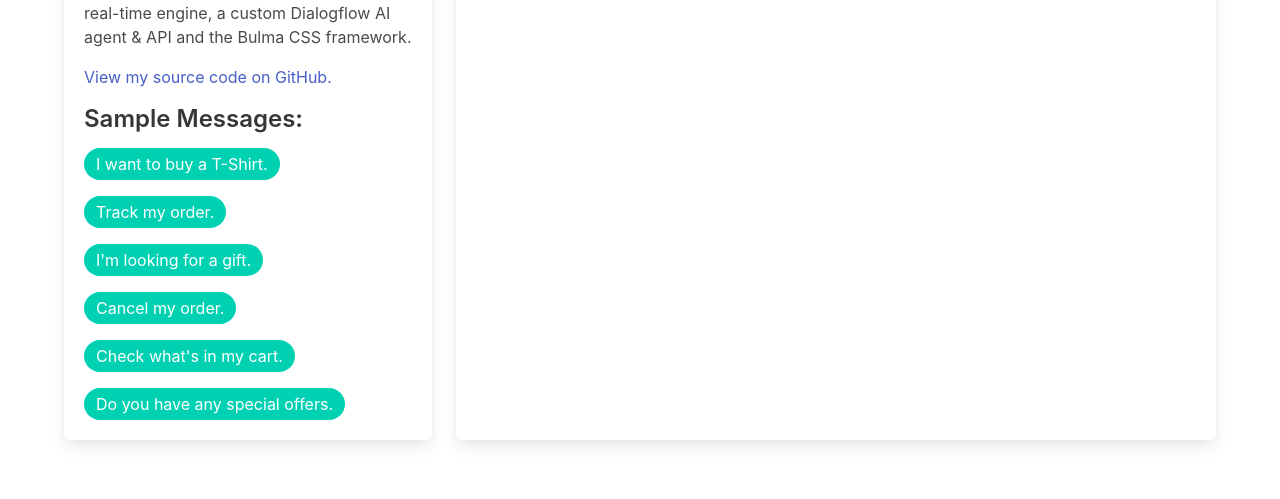
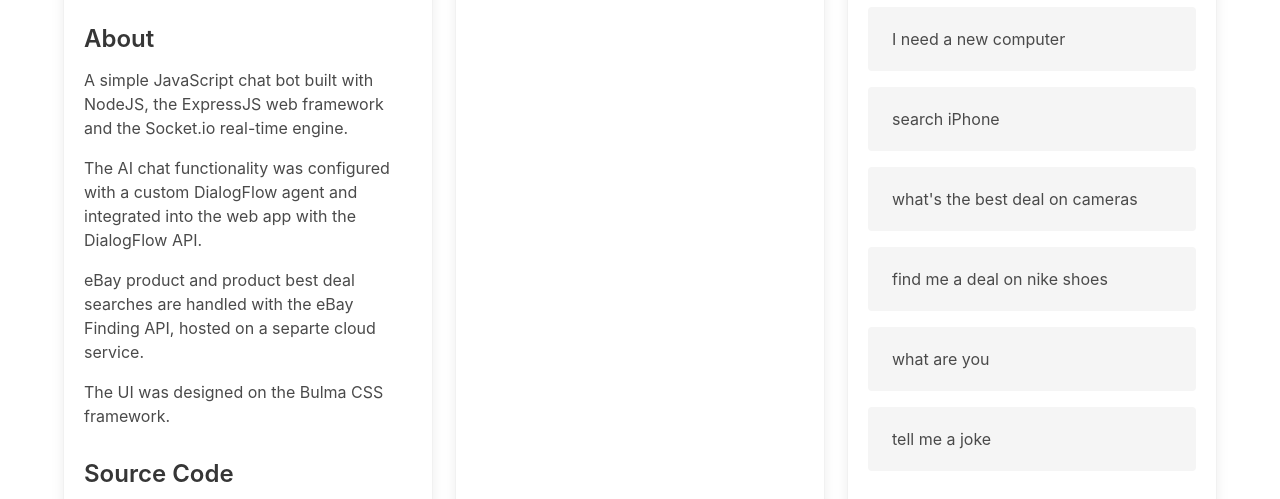
Before and after one commit to christylaguardia-student/ai-chat-bot, a website: page public/index.html in a window 1280 px wide. Shown: the part 184-683 px from the top of the page. Drawn offline with nearby package versions, Linux system fonts and the light colour scheme; no server answers.

Commit message:
refined content and styling

```diff
--- a/public/index.html
+++ b/public/index.html
@@ -4,8 +4,10 @@
   <meta charset="UTF-8">
   <meta name="viewport" content="width=device-width, initial-scale=1.0">
   <meta http-equiv="X-UA-Compatible" content="ie=edge">
+  <link rel="shortcut icon" type="image/x-icon" href="/favicon.ico">
+  <link rel="stylesheet" href="https://maxcdn.bootstrapcdn.com/font-awesome/4.7.0/css/font-awesome.min.css">
   <link rel="stylesheet" href="https://cdnjs.cloudflare.com/ajax/libs/bulma/0.6.1/css/bulma.min.css">
-  <title>Online Shopping Chat Bot</title>
+  <title>eBay Shopping Chat Bot</title>
 </head>
 <body>
   <section class="section is-vcentered">
@@ -14,31 +16,34 @@
         <div class="tile is-parent is-4">
           <article class="tile is-child box">
             <div class="content">
-              <p class="title">Shopping Chat Bot</p>
+              <p class="title">
+                <i class="fa fa-shopping-cart" aria-hidden="true"></i>
+                 eBay Shopping Chat Bot
+              </p>
               <p class="subtitle">
                 by <a href="http://www.laguardia.io" target="_blank">Christy La Guardia</a>
               </p>
-              <p>A simple chat bot build using the socket.io real-time engine, a custom Dialogflow AI agent &amp; API and the Bulma CSS framework.</p>
+              <h3>About</h3>
+              <p>A simple JavaScript chat bot built with NodeJS, the ExpressJS web framework and the Socket.io real-time engine.</p>
+              <p>The AI chat functionality was configured with a custom DialogFlow agent and integrated into the web app with the DialogFlow
+                API.</p>
+              <p>eBay product and product best deal searches are handled with the eBay Finding API, hosted on a separte cloud service.</p>
+              <p>The UI was designed on the Bulma CSS framework.</p>
+              <h3>Source Code</h3>
               <p>
                 <a href="https://github.com/christylaguardia/ai-chat-bot" target="_blank">
-                  View my source code on GitHub.
+                  <i class="fa fa-github"></i> Web App
                 </a>
               </p>
-              <div>
-                <h3>Sample Messages:</h3>
-                <p><span class="tag is-primary is-medium is-rounded">I want to buy a T-Shirt.</span></p>
-                <p><span class="tag is-primary is-medium is-rounded">Track my order.</span></p>
-                <p><span class="tag is-primary is-medium is-rounded">I'm looking for a gift.</span></p>
-                <p><span class="tag is-primary is-medium is-rounded">Cancel my order.</span></p>
-                <p><span class="tag is-primary is-medium is-rounded">Check what's in my cart.</span></p>
-                <p><span class="tag is-primary is-medium is-rounded">Do you have any special offers.</span></p>
-              </div>
-
+              <p>
+                <a href="https://github.com/christylaguardia/ai-chat-bot-webhook" target="_blank">
+                  <i class="fa fa-github"></i> Chat Bot Webhook (ebay API)
+                </a>
+              </p>
             </div>
           </article>
         </div>
-
-        <div class="tile is-parent is-vertical is-8">
+        <div class="tile is-parent is-vertical is-4">
           <article class="tile is-child box">
             <div class="content">
               <div class="field has-addons">
@@ -46,7 +51,7 @@
                   <input id="user-input" class="input is-fullwidth" type="text" autocomplete="off" placeholder="Talk to the bot...">
                 </div>
                 <div class="control">
-                  <button class="button is-info" onclick="chat()">
+                  <button class="button is-info" onclick="index.chat()">
                     Send
                   </button>
                 </div>
@@ -57,14 +62,23 @@
             </div>
           </article>
         </div>
-
+        <div class="tile is-parent is-4">
+          <article class="tile is-child box">
+            <div class="content">
+              <h3>Sample Messages</h3>
+              <p class="notification">I want to buy VR goggles</p>
+              <p class="notification">I need a new computer</p>
+              <p class="notification">search iPhone</p>
+              <p class="notification">what's the best deal on cameras</p>
+              <p class="notification">find me a deal on nike shoes</p>
+              <p class="notification">what are you</p>
+              <p class="notification">tell me a joke</p>
+            </div>
+          </article>
+        </div>
       </div>
     </div>
-
-    <!-- <iframe width="350" height="430" src="https://console.dialogflow.com/api-client/demo/embedded/53b54184-cc55-496c-ba6a-f76b47e16eac">
-    </iframe> -->
   </section>
-
   <script src="/socket.io/socket.io.js"></script>
   <script src="/script.js"></script>
 </body>
```
Also changed, not shown: public/favicon.ico (added).
